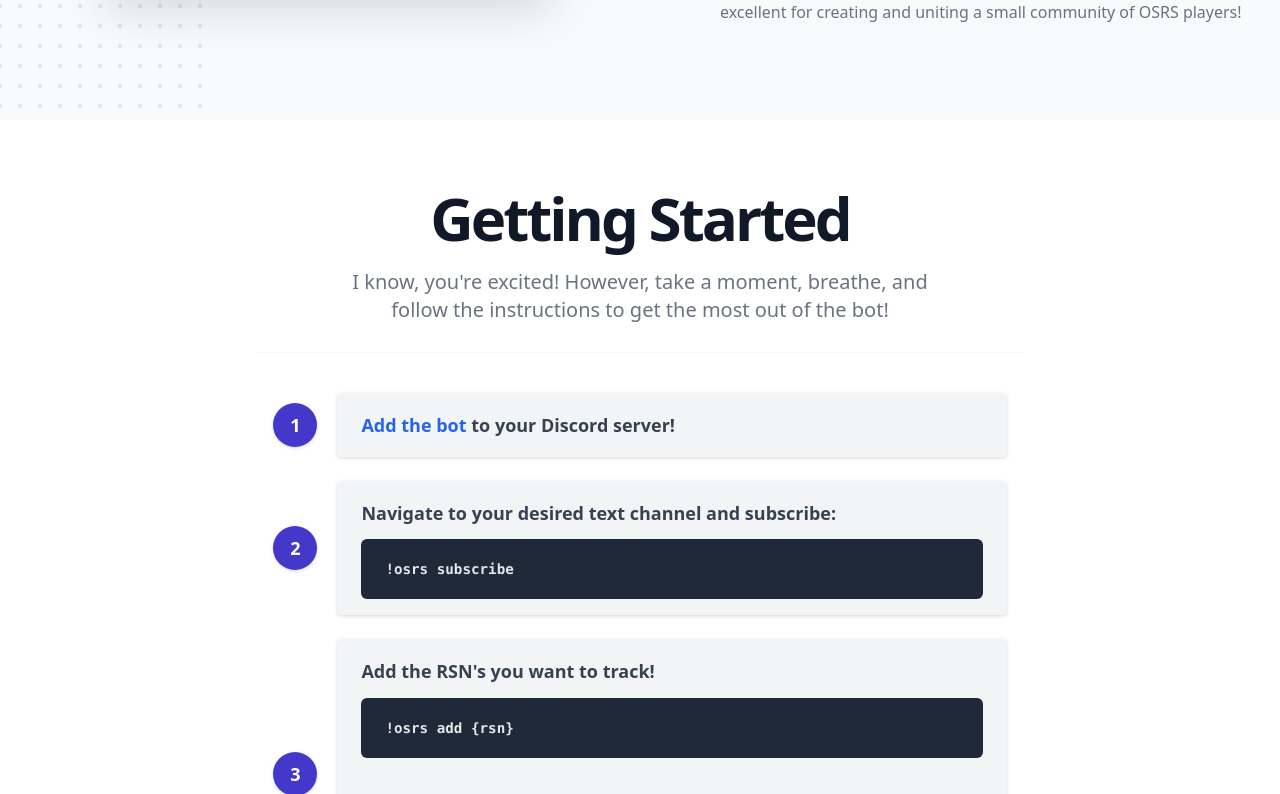
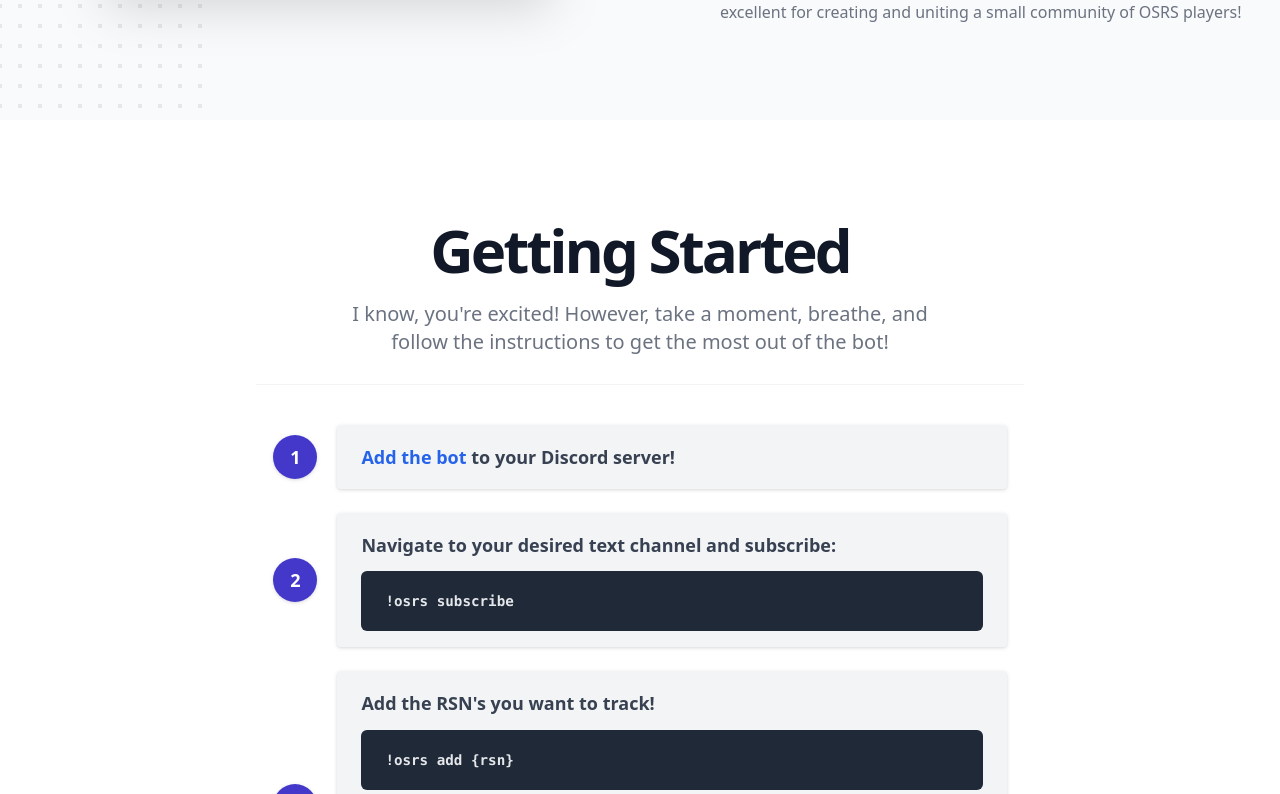
Before and after one commit to masonfox/osrs-discord-bot-site, a Next.js app: page / in a window 1280 px wide. Shown: the part 2126-2920 px from the top of the page. Built offline with nearby package versions, Linux system fonts and the light colour scheme.

Commit message:
adjust getting started header section

```diff
--- a/src/components/getstarted.js
+++ b/src/components/getstarted.js
@@ -2,10 +2,9 @@
 import Link from "next/link";
 
 const GetStarted = () => (
-  <section className="bg-white">
+  <section className="bg-white" id="getstarted">
     <div
-      className="max-w-3xl mx-auto py-12 px-4 sm:py-16 sm:px-6 lg:px-0"
-      id="getstarted"
+      className="max-w-3xl mx-auto py-12 px-4 sm:py-24 sm:px-6 lg:px-0"
     >
       <div className="text-center pb-7 border-b border-gray-100">
         <h1 className="mt-1 text-4xl font-extrabold text-gray-900 sm:text-5xl sm:tracking-tighter lg:text-6xl">
```
